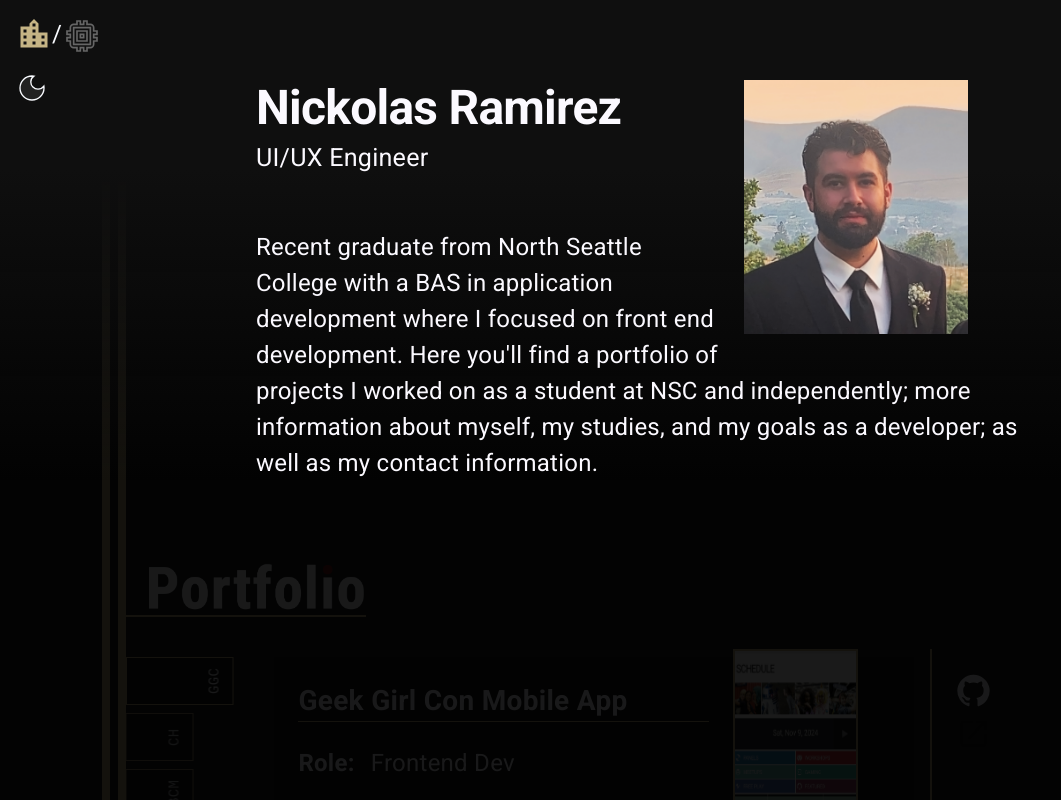
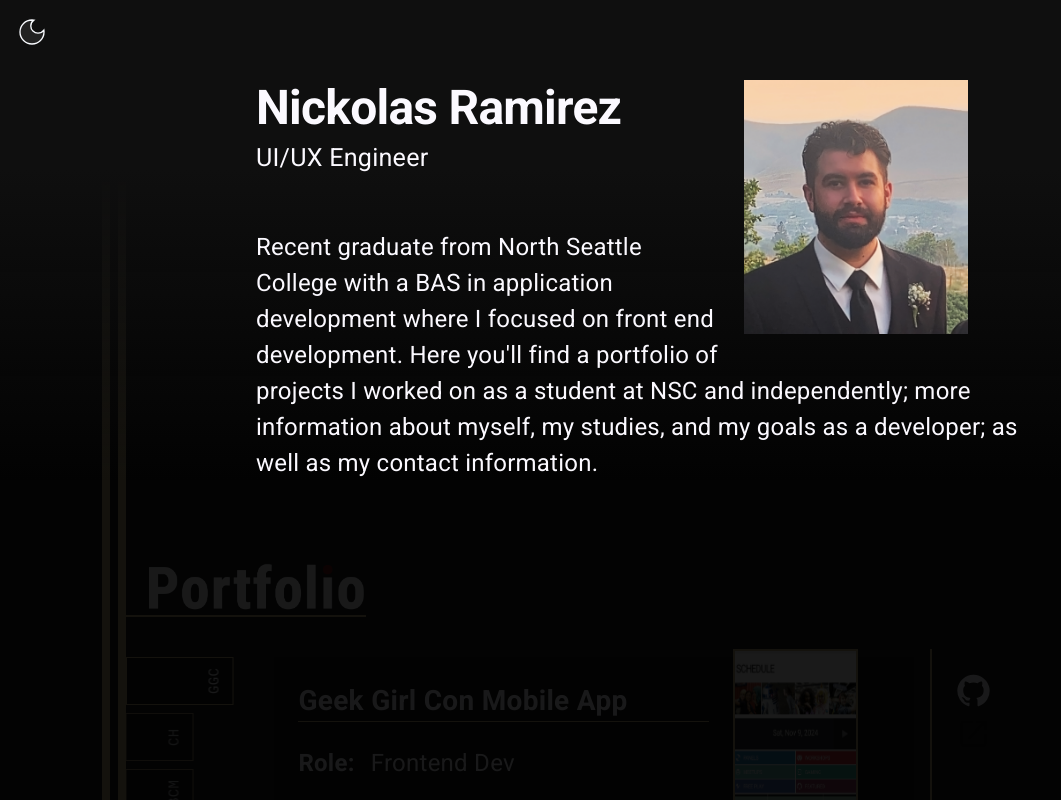
Before and after one commit to nickolasram/online-portfolio, a Next.js app: page / in a window 1280 px wide. Shown: the top 800 px of the page, without its empty margins (0-1061 px from the left). Built offline with nearby package versions, Linux system fonts and the light colour scheme; a web font is replaced by a local one.

Commit message:
hid icons for now

```diff
--- a/app/page.tsx
+++ b/app/page.tsx
@@ -99,7 +99,7 @@ export default function Home() {
             }
           }
           >
-              <Stack direction='row' sx={{display: 'flex', justifyContent: 'space-around'}}>
+              {/* <Stack direction='row' sx={{display: 'flex', justifyContent: 'space-around'}}>
                 <LocationCityIcon
                 htmlColor={theme.palette.primary.light}
                 // stroke='primary.main'
@@ -113,7 +113,7 @@ export default function Home() {
                   sx={{
                       fontSize: '2.5rem'
                     }}/>
-              </Stack>
+              </Stack> */}
               <DarkModeIcon
                 htmlColor={theme.palette.primary.main}
                 stroke={theme.palette.primary.contrastText}
```
